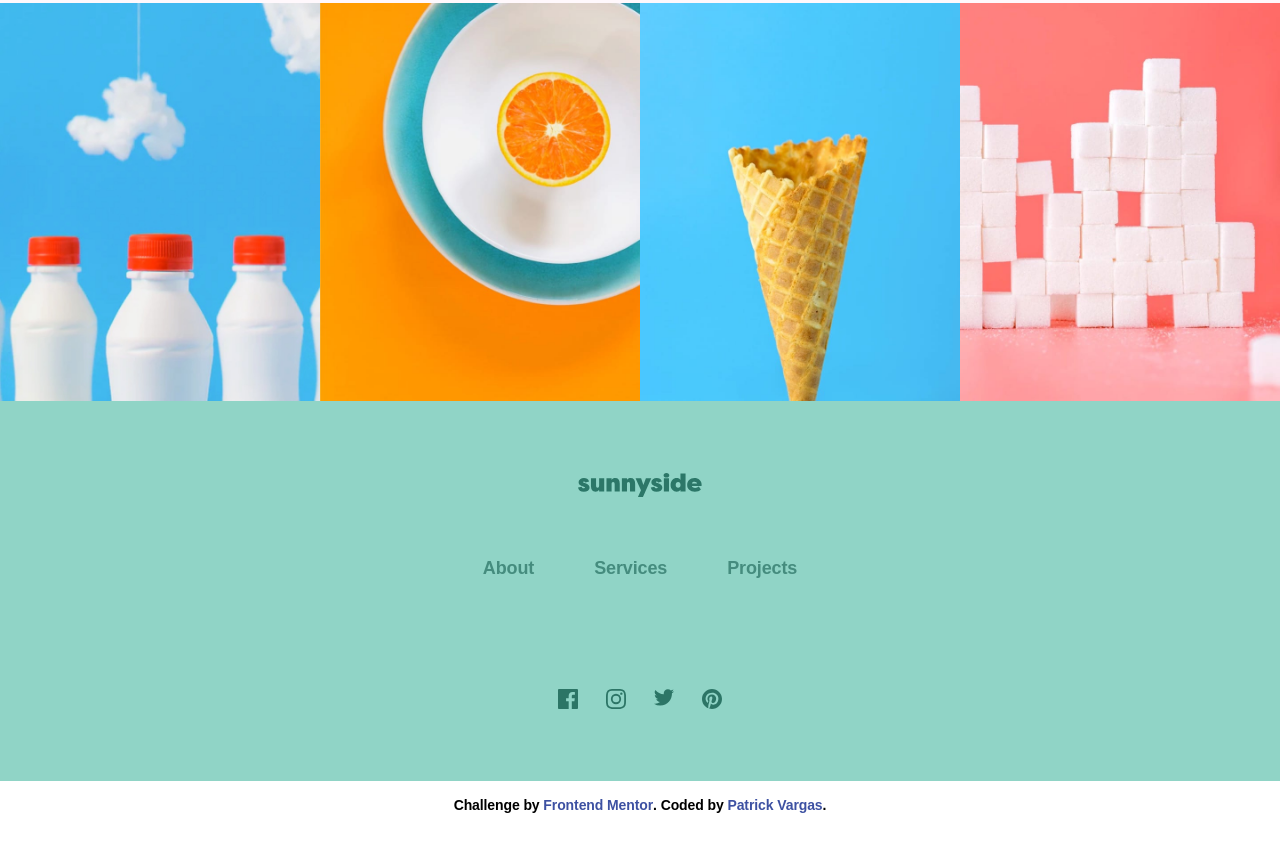
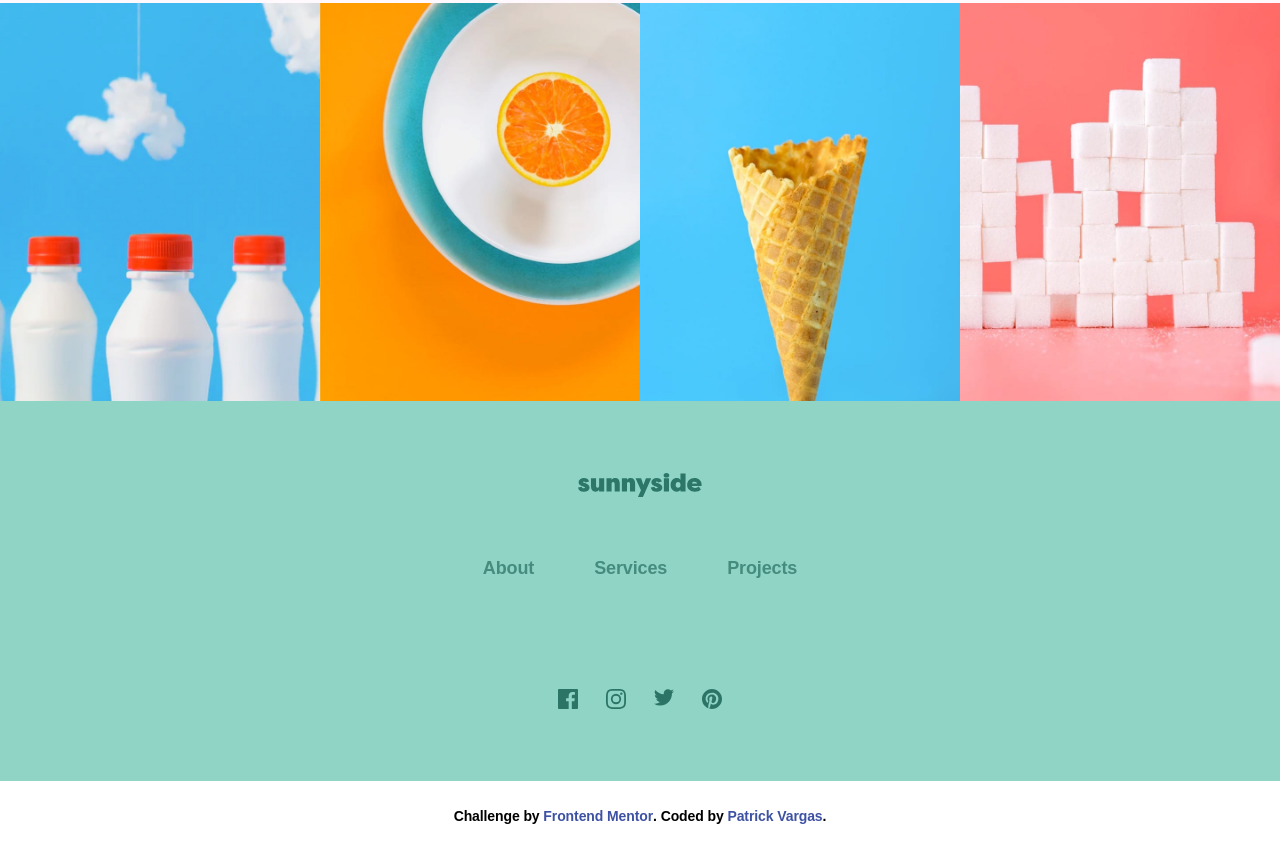
Before and after one commit to patrickbvargas/sunnyside-agency-landing-page, a website: page index.html in a window 1280 px wide. Shown: the part 3323-4164 px from the top of the page. Drawn offline with Linux system fonts and the light colour scheme.

Commit message:
fix: update attribution container tag

```diff
--- a/css/footer.css
+++ b/css/footer.css
@@ -4,6 +4,7 @@
   justify-items: center;
   background: var(--clr-primary-3-f);
   padding: 72px 0;
+  position: relative;
 }
 
 /* Logo */
@@ -50,6 +51,19 @@
     hue-rotate(344deg) brightness(105%) contrast(108%);
 }
 
+/* Attibution */
+
+.attribution {
+  text-align: center;
+  padding: 12px 0;
+  position: absolute;
+  bottom: -60px;
+}
+
+.attribution a {
+  color: hsl(228, 45%, 44%);
+}
+
 @media (max-width: 600px) {
   .footer {
     padding-top: 64px;
--- a/css/utilities/component.css
+++ b/css/utilities/component.css
@@ -4,12 +4,3 @@
   display: block;
   margin: 0 auto;
 }
-
-.attribution {
-  text-align: center;
-  padding: 12px 0;
-}
-
-.attribution a {
-  color: hsl(228, 45%, 44%);
-}
--- a/index.html
+++ b/index.html
@@ -9,7 +9,7 @@
   <link rel="preconnect" href="https://fonts.googleapis.com">
   <link rel="preconnect" href="https://fonts.gstatic.com" crossorigin>
   <link href="https://fonts.googleapis.com/css2?family=Fraunces:opsz,wght@9..144,700;9..144,900&display=swap" rel="stylesheet">
-  <link rel="stylesheet" href="./css/style.min.css">
+  <link rel="stylesheet" href="./css/style.css">
 </head>
 
 <body>
@@ -139,12 +139,14 @@
       <a href="/"><img src="./images/icon-twitter.svg" width="20" height="20" alt="Twitter"></a>
       <a href="/"><img src="./images/icon-pinterest.svg" width="20" height="20" alt="Pinterest"></a>
     </div>
+
+    <section class="attribution fnt-2-xs">
+      Challenge by <a href="https://www.frontendmentor.io?ref=challenge" target="_blank">Frontend Mentor</a>.
+      Coded by <a href="https://github.com/patrickbvargas" target="_blank">Patrick Vargas</a>.
+    </section>
+
   </footer>
 
-  <section class="attribution fnt-2-xs">
-    Challenge by <a href="https://www.frontendmentor.io?ref=challenge" target="_blank">Frontend Mentor</a>.
-    Coded by <a href="https://github.com/patrickbvargas" target="_blank">Patrick Vargas</a>.
-  </section>
 
   <script src="./js/script.js"></script>
 
```
